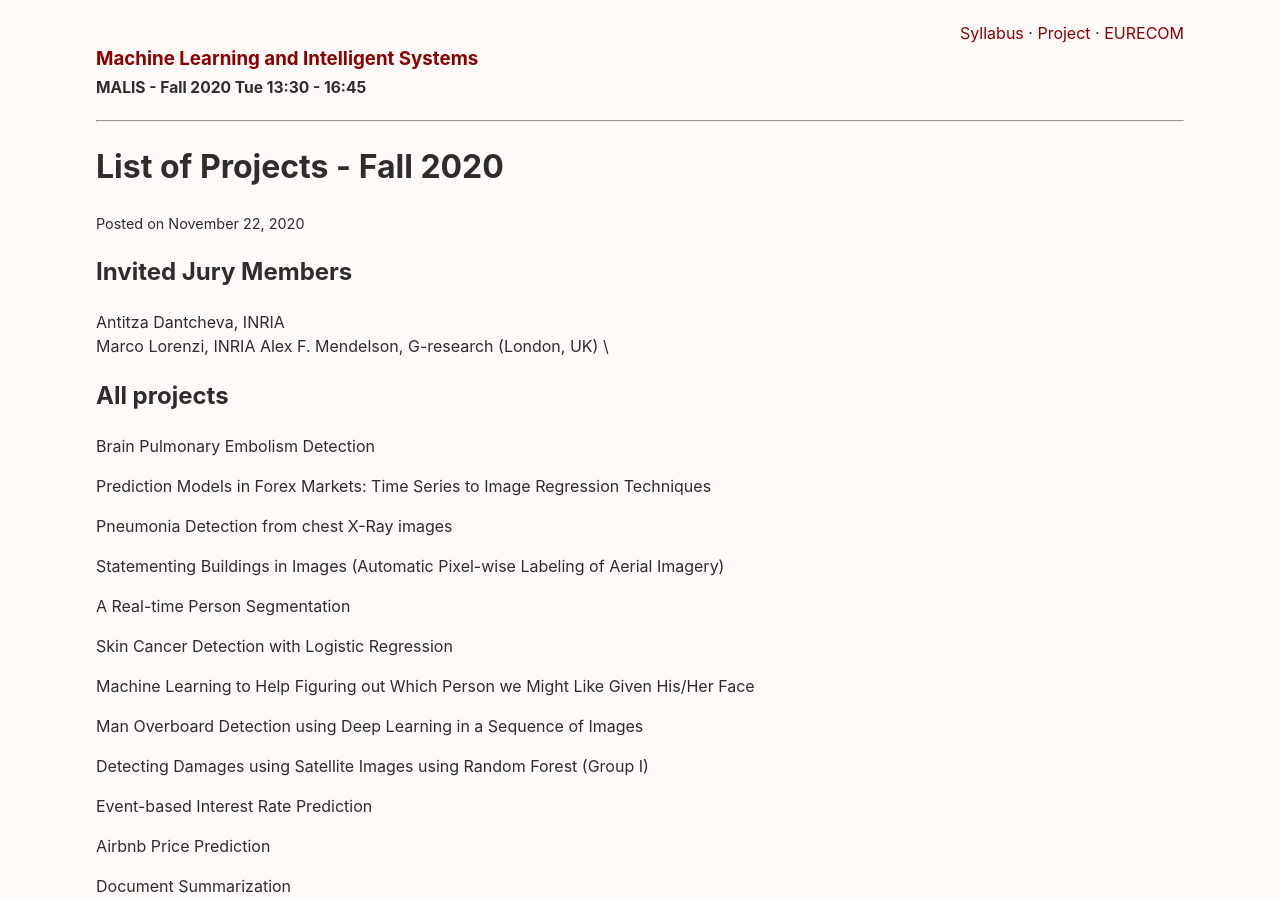
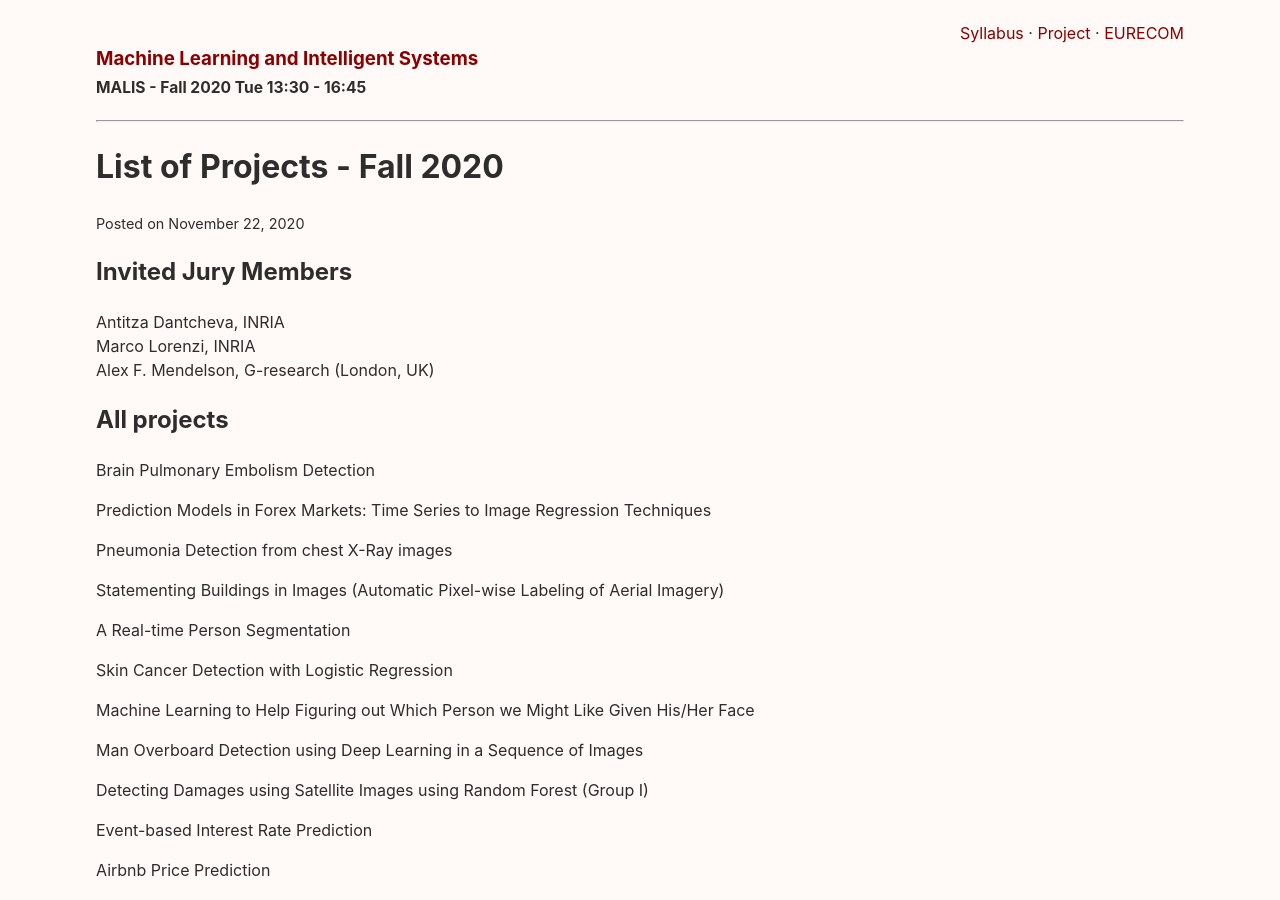
Before and after one commit to malis-course/malis-course.github.io, a Jekyll site: the page built from _posts/2020-11-22-final-projects.md, in a window 1280 px wide and 900 px high. Built offline with Jekyll 4.4.1, drawn with Linux system fonts in a browser that asks for light colours.

```diff
--- a/_posts/2020-11-22-final-projects.md
+++ b/_posts/2020-11-22-final-projects.md
@@ -5,8 +5,8 @@ description: Final projects on MALIS
 ---
 ## Invited Jury Members
 Antitza Dantcheva, INRIA \\
-Marco Lorenzi, INRIA
-Alex F. Mendelson, G-research (London, UK) \\
+Marco Lorenzi, INRIA \\
+Alex F. Mendelson, G-research (London, UK)
 
 ## All projects
 Brain Pulmonary Embolism Detection
```
